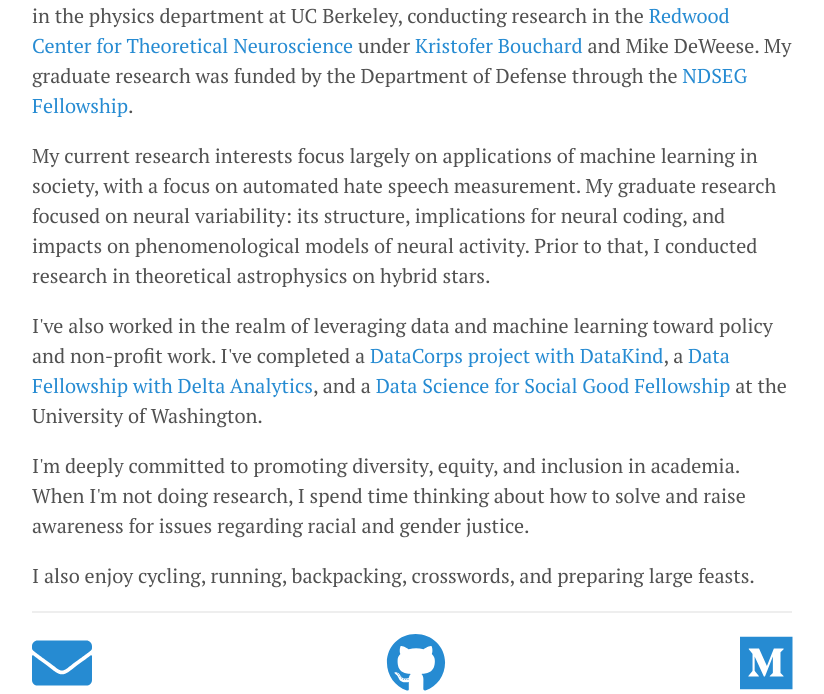
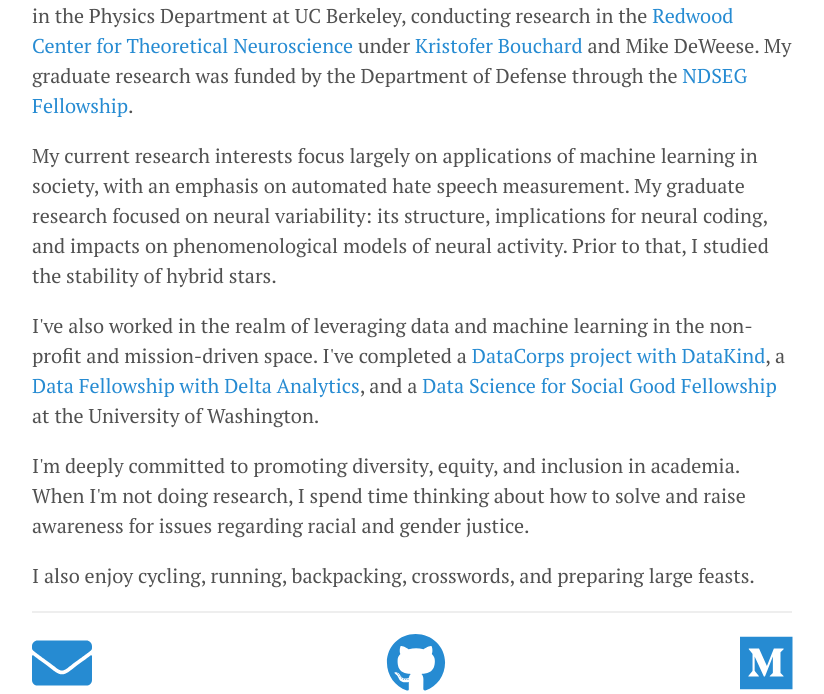
Before and after one commit to pssachdeva/pssachdeva.github.io, a Jekyll site: the page built from index.html, in a window 1280 px wide. Shown: the part 442-1136 px from the top of the page, without its empty margins (228-1052 px from the left). Built offline with Jekyll 4.4.1, drawn with Linux system fonts in a browser that asks for light colours; nearby versions of some CDN libraries; the list of posts is cut into pages by our own code; some of the changed text lies outside the part shown.

Commit message:
make some small changes

```diff
--- a/index.html
+++ b/index.html
@@ -6,28 +6,39 @@
   <h1>Hi, I'm Pratik.</h1>
   <img src="/pics/pratik_sachdeva.jpg" style="height: 250px;">
 </div>
+
 <p>
-  I'm a postdoctoral scholar in the <a href="https://dlab.berkeley.edu">D-Lab</a> at UC Berkeley.
-  Previously, I obtained my PhD in the physics department at UC Berkeley, conducting research in
-  the <a href="http://redwood.berkeley.edu/">Redwood Center for Theoretical
+  I'm a postdoctoral scholar in the <a
+  href="https://dlab.berkeley.edu">D-Lab</a> at UC Berkeley. Previously, I
+  obtained my PhD in the Physics Department at UC Berkeley, conducting research
+  in the <a href="http://redwood.berkeley.edu/">Redwood Center for Theoretical
   Neuroscience</a> under <a href="http://bouchardlab.lbl.gov/">Kristofer
-  Bouchard</a> and Mike DeWeese. My graduate research was funded by the Department
-  of Defense through the <a href="http://www.ndsegfellowships.org/">NDSEG Fellowship</a>.
+  Bouchard</a> and Mike DeWeese. My graduate research was funded by the
+  Department of Defense through the <a
+  href="http://www.ndsegfellowships.org/">NDSEG Fellowship</a>.
 </p>
 
 <p>
-  My current research interests focus largely on applications of machine learning in society,
-  with a focus on automated hate speech measurement. My graduate research focused on neural variability: its structure,
-  implications for neural coding, and impacts on phenomenological models of neural activity. Prior to that, I conducted research in theoretical astrophysics on hybrid stars.
+  My current research interests focus largely on applications of machine
+  learning in society, with an emphasis on automated hate speech measurement. My
+  graduate research focused on neural variability: its structure, implications
+  for neural coding, and impacts on phenomenological models of neural activity.
+  Prior to that, I studied the stability of hybrid stars.
 </p>
 
 <p>
-I've also worked in the realm of leveraging data and machine learning toward
-policy and non-profit work. I've completed a <a href="https://www.datakind.org/datacorps">DataCorps project with DataKind</a>,
-a <a href="http://www.deltanalytics.org/fellows.html">Data Fellowship with Delta Analytics</a>,
-and a <a href="https://escience.washington.edu/dssg/">Data Science for Social Good Fellowship</a> at the University of Washington.
+  I've also worked in the realm of leveraging data and machine learning in the
+  non-profit and mission-driven space. I've completed a <a
+  href="https://www.datakind.org/datacorps">DataCorps project with DataKind</a>,
+  a <a href="http://www.deltanalytics.org/fellows.html">Data Fellowship with
+  Delta Analytics</a>, and a <a
+  href="https://escience.washington.edu/dssg/">Data Science for Social Good
+  Fellowship</a> at the University of Washington.
 </p>
 
-<p>I'm deeply committed to promoting diversity, equity, and inclusion in academia. When I'm not doing research, I spend time thinking about how to solve and raise awareness for issues regarding racial and gender justice.</p>
+<p>I'm deeply committed to promoting diversity, equity, and inclusion in
+academia. When I'm not doing research, I spend time thinking about how to solve
+and raise awareness for issues regarding racial and gender justice.</p>
 
-<p>I also enjoy cycling, running, backpacking, crosswords, and preparing large feasts.</p>
+<p>I also enjoy cycling, running, backpacking, crosswords, and preparing large
+feasts.</p>
```
